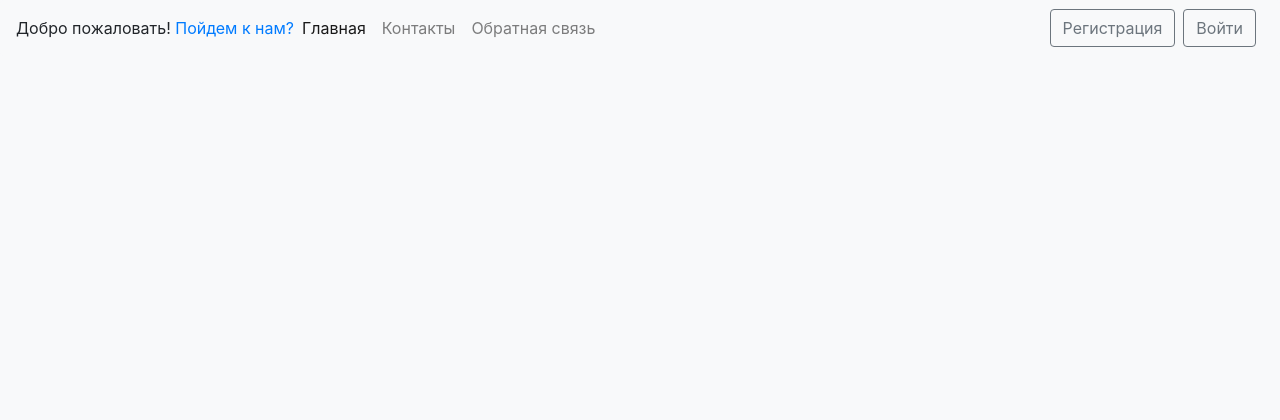
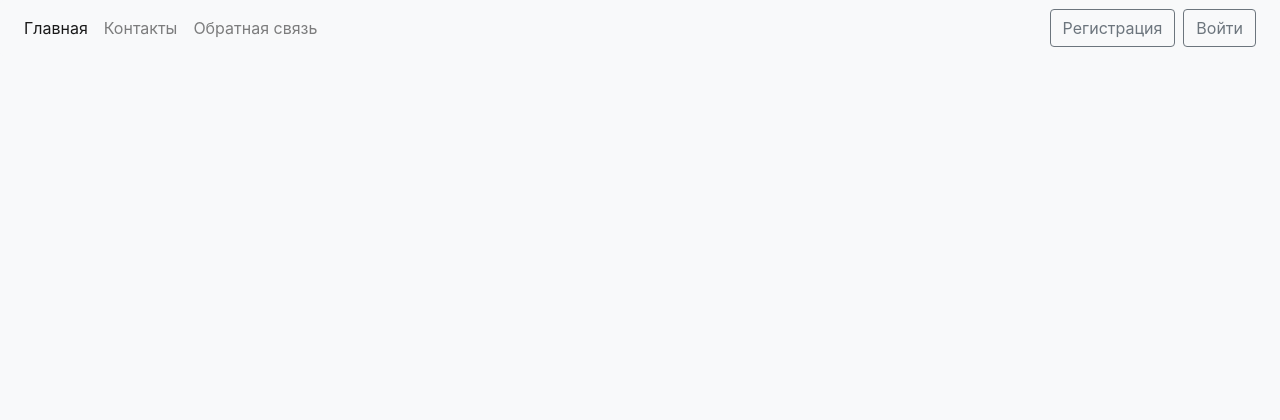
Before and after one commit to Skalice132/DjangoBlogs, a Django app: template users/templates/users/main.html in a window 1280 px wide. Shown: the top 420 px of the page. Run offline with Django 3.2, Linux system fonts and the light colour scheme; the template is opened without the code that fills it, so the values that code supplies are empty; some libraries are stand-ins or nearby versions.

Commit message:
Add files via upload

```diff
--- a/users/templates/users/main.html
+++ b/users/templates/users/main.html
@@ -1,17 +1,17 @@
-{% load static %}
 <!DOCTYPE html>
 <html lang="ru">
 <head>
     <meta charset="UTF-8">
+    <meta name="viewport" content="width=device-width">
     <title>{{ title }}</title>
     <link rel="stylesheet" href="https://stackpath.bootstrapcdn.com/bootstrap/4.5.0/css/bootstrap.min.css">
 </head>
+
 <body class="bg-light">
     <nav class="navbar navbar-expand-lg navbar-light bg-light rounded mb-5">
     {% if user.is_authenticated %}
         <a class="navbar-brand" href="{% url 'profile' %}">Добро пожаловать, {{ user.username }}!</a>
     {% else %}
-        Добро пожаловать!&nbsp;<a href="{% url 'reg' %}">Пойдем к нам?</a>
     {% endif %}
     <button class="navbar-toggler" type="button" data-toggle="collapse" data-target="#navbarsExample09" aria-controls="navbarsExample09" aria-expanded="false" aria-label="Toggle navigation">
       <span class="navbar-toggler-icon"></span>
```
Also changed, not shown: users/templates/users/login.html (line endings or trailing spaces), users/templates/users/logout.html (line endings or trailing spaces), users/templates/users/pass_reset.html (line endings or trailing spaces), users/templates/users/pass_reset_complete.html (line endings or trailing spaces), users/templates/users/pass_reset_confirm.html (line endings or trailing spaces), users/templates/users/pass_reset_done.html (line endings or trailing spaces), users/templates/users/profile.html (line endings or trailing spaces), users/templates/users/registration.html (line endings or trailing spaces).
